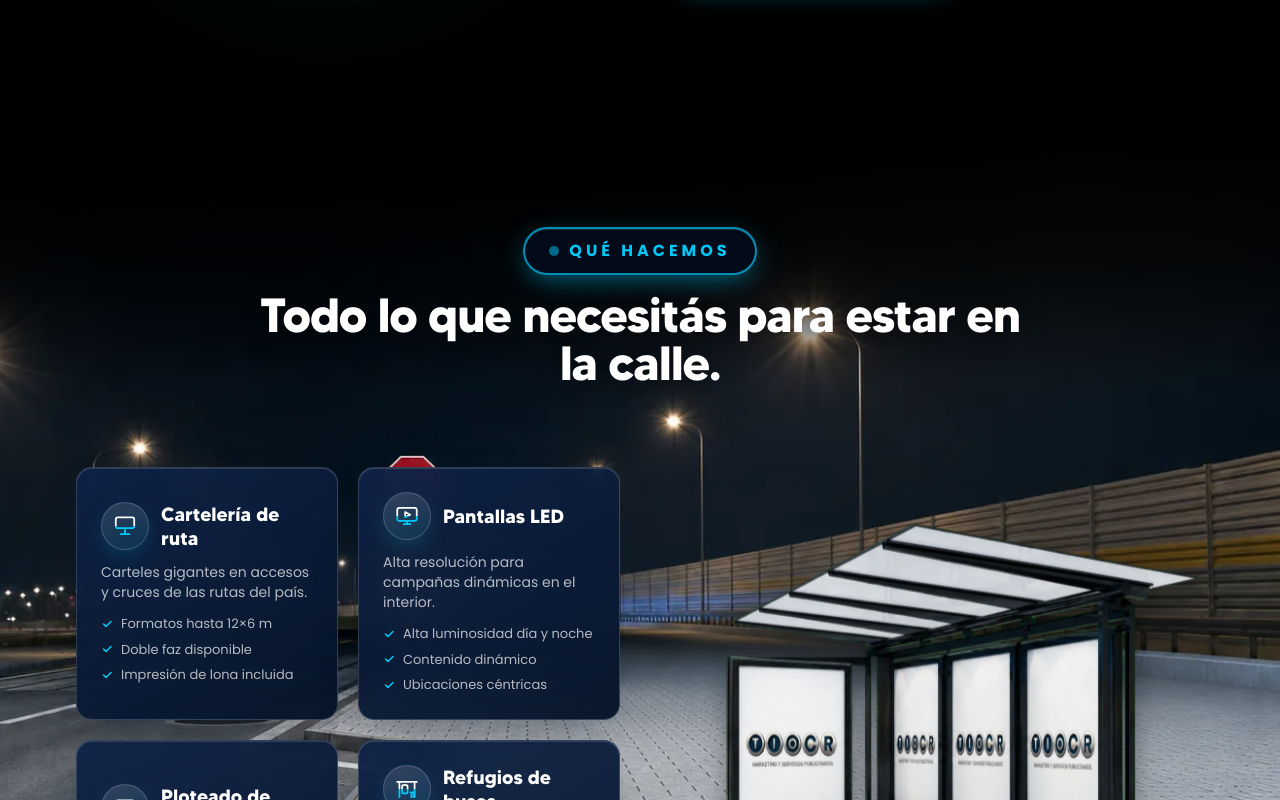
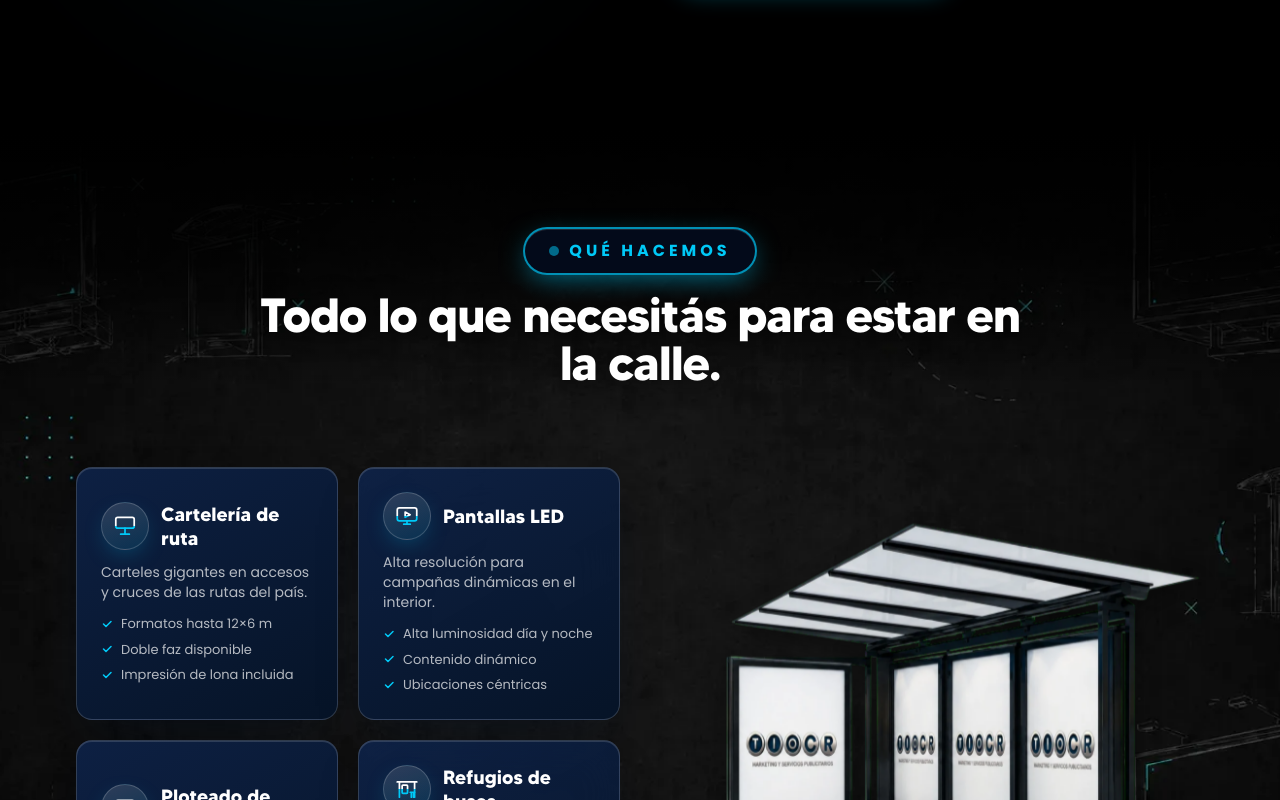
Before and after one commit to bartsilvera12-gif/Tio-CR, a Next.js app: page / in a window 1280 px wide. Shown: the part 1420-2220 px from the top of the page. Built offline with nearby package versions, Linux system fonts and the light colour scheme.

Commit message:
feat(refugios): new section background — dark texture with billboard line-art
fondo colectivo.png (user-provided) converted to a 41KB webp, replaces
fondo3.webp in the services/parada band.

```diff
--- a/components/Refugios.tsx
+++ b/components/Refugios.tsx
@@ -89,7 +89,7 @@ export default function Refugios() {
       id="servicios"
       className="relative overflow-hidden bg-[#080C12]"
       style={{
-        backgroundImage: 'url(/fondo3.webp)',
+        backgroundImage: 'url(/fondo-colectivo.webp)',
         backgroundSize: 'cover',
         backgroundPosition: 'center bottom',
       }}
```
Also changed, not shown: public/fondo-colectivo.webp (added).
